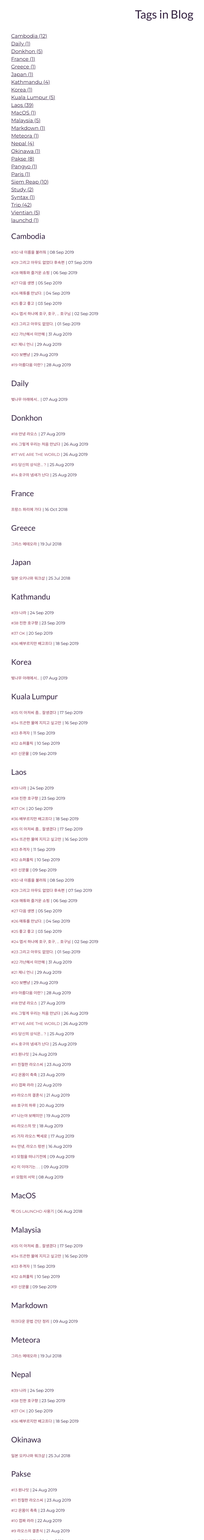
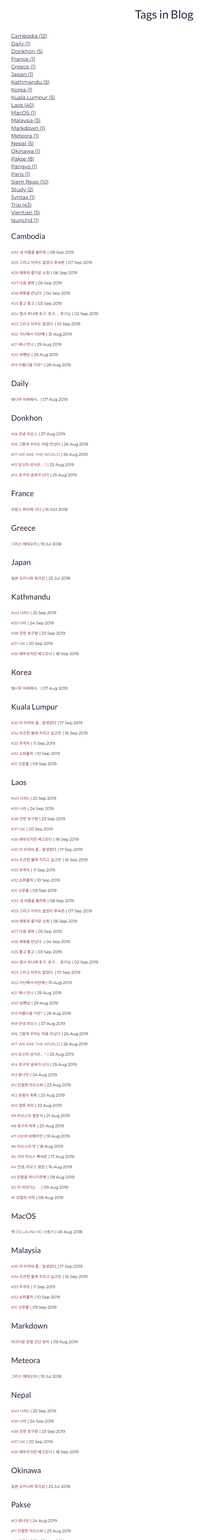
Before and after one commit to HAEZZA/HAEZZA.github.io, a Jekyll site: the page built from _pages/tags.html, in a window 1280 px wide. Shown: the part 186-5000 px from the top of the page at 32% size, without its empty margins (125-765 px from the left). Built offline with Jekyll 4.4.1, drawn with Linux system fonts in a browser that asks for light colours; some web fonts are replaced; part of the change alters nothing that is shown.

Commit message:
add post

```diff
--- /dev/null
+++ b/_posts/2019-09-25-.markdown
@@ -0,0 +1,55 @@
+---
+layout: post
+title: "#40 나라2"
+cover: "#40 Nara2"
+date: 2019-09-25 18:00:00 +0900
+description:
+img: 2019-09-24.JPEG
+tags: [Trip, Laos, Nepal, Kathmandu]
+categories: trip
+author: dubuholic
+---
+
+
+[2013-03-23]
+
+옥상에서 내려온 나는 '나라'에게 쇼핑할만한 곳에 대해 물었다. 혼자 가보려고 했는데 ‘나라’가 동행해주었다.
+
+'좀 어두워졌기도 했고, 길을 아는 사람이 있는 게 좋겠지?' 하는 마음도 있었지만 왜 ‘나라’가 동행해 주는 것일까 하는 원초적인 의구심이 들었다. 호구에게 털 것은 다 턴 거 같은데 뭔가 더 남은 건가 하는 부정적인 생각도 해보았다.
+
+혹시 나에게 첫눈에 반했던 것일까? ?  ? ? ?
+
+<p class="page-quote">그럴리는 없다. [단호, 근엄, 진지]</p>
+
+이런 허망한 생각들을 하며 결론에 이르기를 ‘나라’도 업무가 끝난 시간이니 심심한가 보다 라는 결론과 함께 말동무가 있으니 덜 심심하겠구나 하는 긍정적인 사람이 되었다.
+
+쇼핑은 결과물 없이 끝이 났고 ‘나라’가 한국 음식점을 소개해 주겠다고 해서 저녁을 먹으러갔다. 한식당 이름이 “한국사랑”이었다.
+
+식당으로 들어가 자리에 앉자 맞은편 벽면에 태극기 무늬를 가진 나비 액자? 그림 같은 것이 붙어 있다. 굉장한 애국심이 아닐 수 없다. 타지에 살면 애국심이 더 강해지는 것을 겪어본 사람은 안다.
+
+우린 감자탕 2인분을 시켰다. 2인분이 큰 냄비에 나와 테이블 가운데에 위치한 버너 위에 올려졌다. 한국과 비주얼은 동일했다. 김치와 밑반찬 그리고 스뎅 물컵도 한국스러웠다. 한국에 있는 감자탕집에 온 것 같은 느낌이 들었다.
+
+하지만 맛은 현지화를 한 건지 한국에서 먹던 맛과 달라서 많이 먹지 못했다. ‘나라’는 아주 맛있다며 연신 칭찬을 하며 먹었다. 현지화한 게 분명하다.
+
+맛있어하는 나라 앞에서 차마 맛이 없다고 하지는 못하고 나는 탄수화물 중독자 답게 대충 반찬과 함께 밥 한 공기를 싹 비웠다.
+
+저녁을 먹고 배가 채워지니 난 다시 쇼핑욕에 휩싸였고, '나라'와 함께 저녁을 먹기 전에 갔던 곳과는 다른 샵으로 향했다.
+
+네팔의 쌀쌀한 저녁 날씨를 대비해 니트 숄을 골라 계산대로 갔다. 루피에 그려진 숫자가 아라비아 숫자가 아니라 헷갈려서(한쪽은 아라비아, 반대쪽은 다른 것이었다.) 샵아주머니와 천천히 숫자를 세며 계산을 하는데
+
+어랏
+
+‘나라’에게 투어 상품을 결제할때 지폐를 헷갈려서 '나라'와 합의한 금액보다 더 많이 준 것 같다.
+
+그래서 친절했군… 부들부들 (아이 냄새야. 호구 냄새)
+
+계산을 하고 나간 나는 나라’에게 아까 여행 패키지 계산한 게 틀렸지 않았냐고 이야기를 했더니 순순히 돈을 준다.
+
+더 괘씸하다. 알면서도 돌려주지 않았다니!
+
+쇼핑을 마치고 숙소로 돌아갔는데… 숙소 전체가 정전이 되었다. 아이팟에 의지해 얼굴만 대충 고양이 세수를 하고 잠이 들었다.
+
+<div class="page-last-image">
+        <img src="/assets/img/2019-09-24-Paris-Moulin-Rougeac.JPEG" alt="프랑스 파리 물랑루즈에서 공연을 보지 않았다니" style="width: 100%; height: auto;">
+        <p>프랑스 파리 물랑루즈에서 공연을 보지 않았다니</p>
+</div>
```
Also changed, not shown: _includes/head.html (+4 -4 lines).
